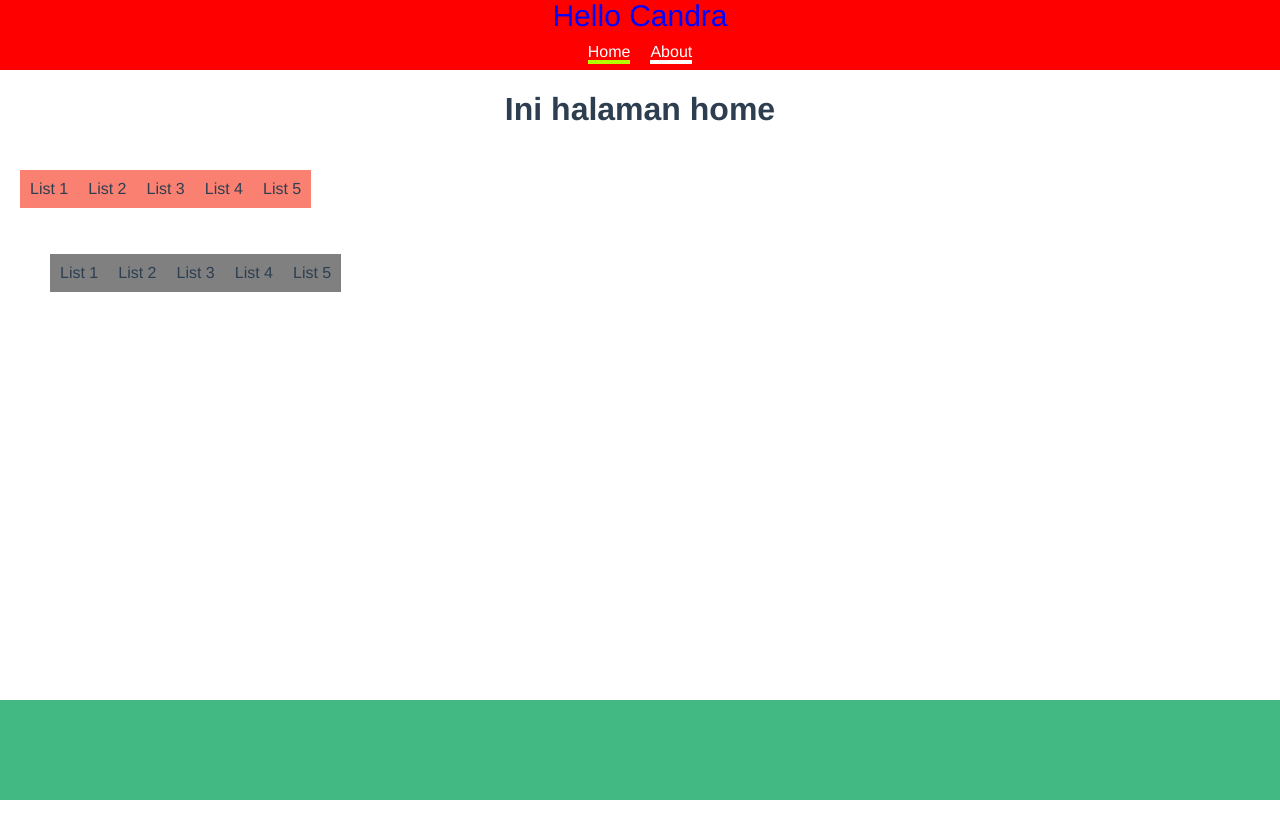
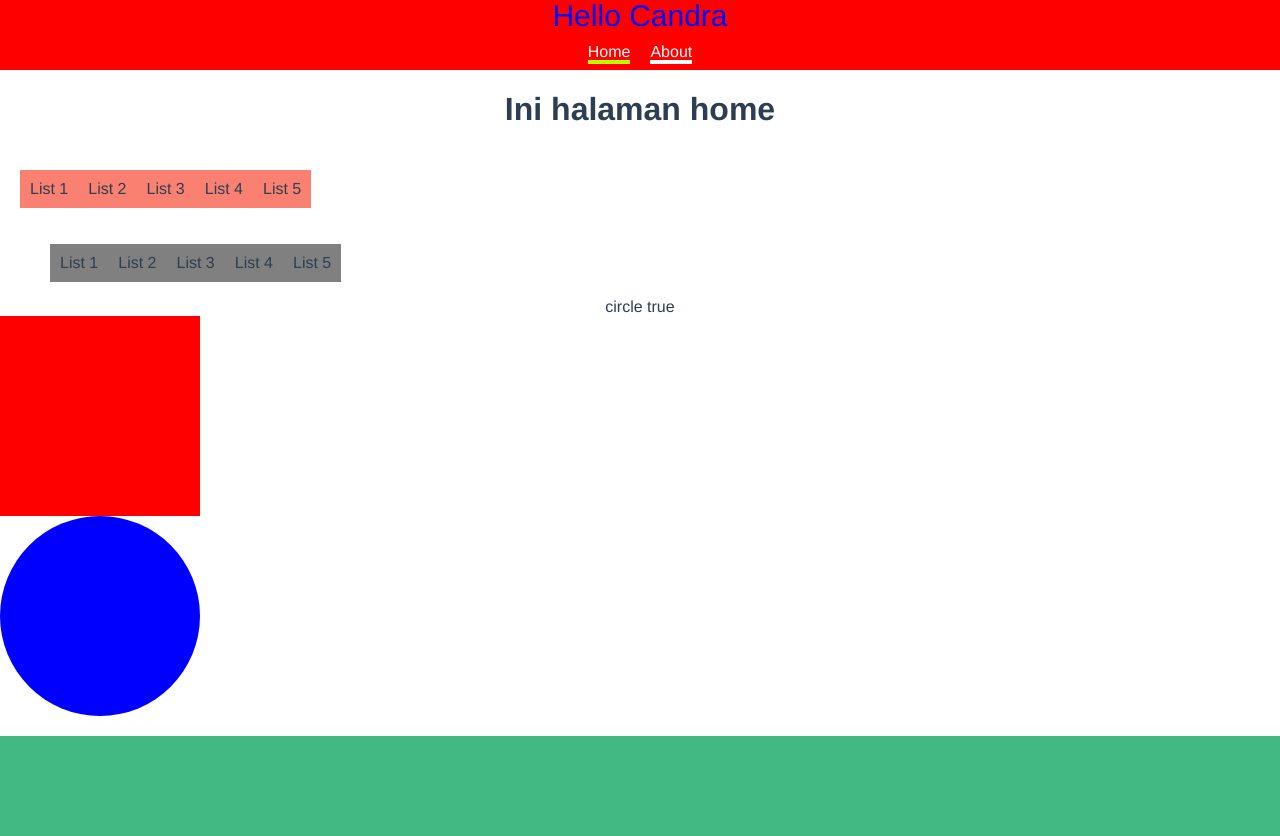
Before and after one commit to Chandra-Kurnia/sample-vue3, a Vue app: page / in a window 1280 px wide. Before the commit the page ends 800 px from the top, so only its background shows below. Built offline with nearby package versions, Linux system fonts and the light colour scheme.

Commit message:
conditional

```diff
--- a/src/App.vue
+++ b/src/App.vue
@@ -30,6 +30,7 @@ export default {
   -moz-osx-font-smoothing: grayscale;
   text-align: center;
   color: #2c3e50;
+  padding-top: 70px;
 }
 
 .Navigation {
--- /dev/null
+++ b/src/components/CircleComponent.vue
@@ -0,0 +1,29 @@
+<template>
+    <div class="">
+        {{ circle ?
+            "circle true"
+            :
+            "circle false"
+        }}
+        <div class="box"></div>
+        <div class="circle"></div>
+    </div>
+</template>
+
+<script>
+export default {
+    name: 'CircleComponent',
+    props: {
+        circle: Boolean
+    }
+}
+</script>
+
+<style lang="scss" scoped>
+.box{
+    @include circle(false, red)
+}
+.circle{
+    @include circle(true, blue)
+}
+</style>
--- a/src/components/Footer.vue
+++ b/src/components/Footer.vue
@@ -15,7 +15,8 @@ export default {
         width: 100%;
         height: 100px;
         background-color: #42b983;
-        position: absolute;
+        position: relative;
         bottom: 0;
+        margin-top: 20px;
     }
 </style>
--- a/src/components/Navbar.vue
+++ b/src/components/Navbar.vue
@@ -20,6 +20,8 @@ export default {
   justify-content: center;
   align-items: center;
   flex-direction: column;
+  position: absolute;
+  top: 0%;
 
   &:hover{
       background-color: $primary-color;
--- a/src/scss/_mixins.scss
+++ b/src/scss/_mixins.scss
@@ -19,3 +19,12 @@
     align-content: left;
     flex-direction: $direction;
 }
+
+@mixin circle($isCircle: false, $bg: white) {
+    width: 200px;
+    height: 200px;
+    background-color: $bg;
+    @if $isCircle == true {
+        border-radius: 50%;
+    }
+}
--- a/src/views/Home.vue
+++ b/src/views/Home.vue
@@ -18,11 +18,16 @@
       <li>List 5</li>
     </ul>
   </div>
+  <CircleComponent :circle="true"></CircleComponent>
 </template>
 
 <script>
+import CircleComponent from '../components/CircleComponent.vue'
 export default {
   name: 'Home',
+  components: {
+    CircleComponent
+  }
 };
 </script>
 
@@ -38,7 +43,7 @@ export default {
 .list2{
     @include flex();
     ul{
-        @include list(gray, 30px, 50px);
+        @include list(gray, 20px, 50px);
     }
 }
 </style>
```
